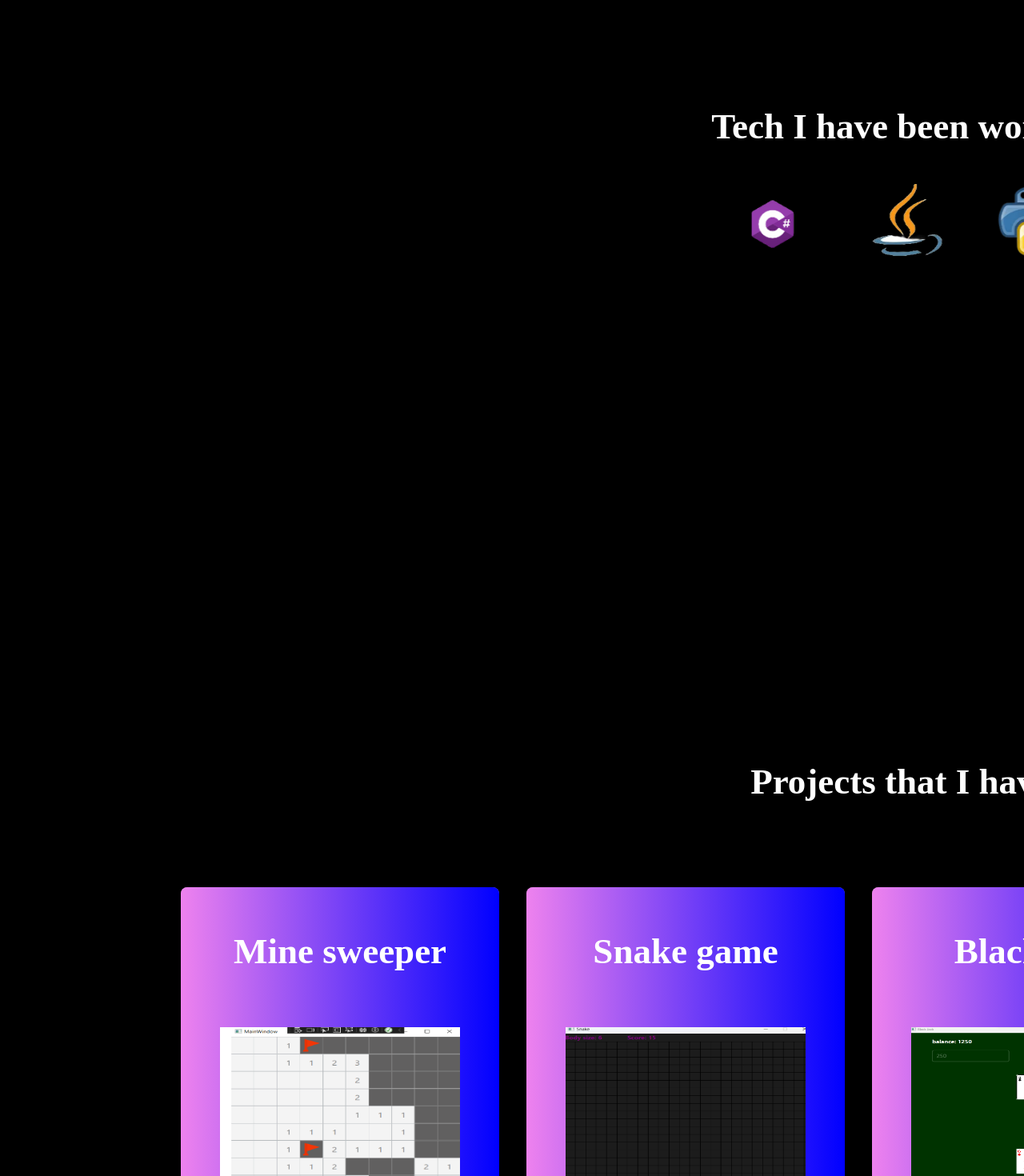
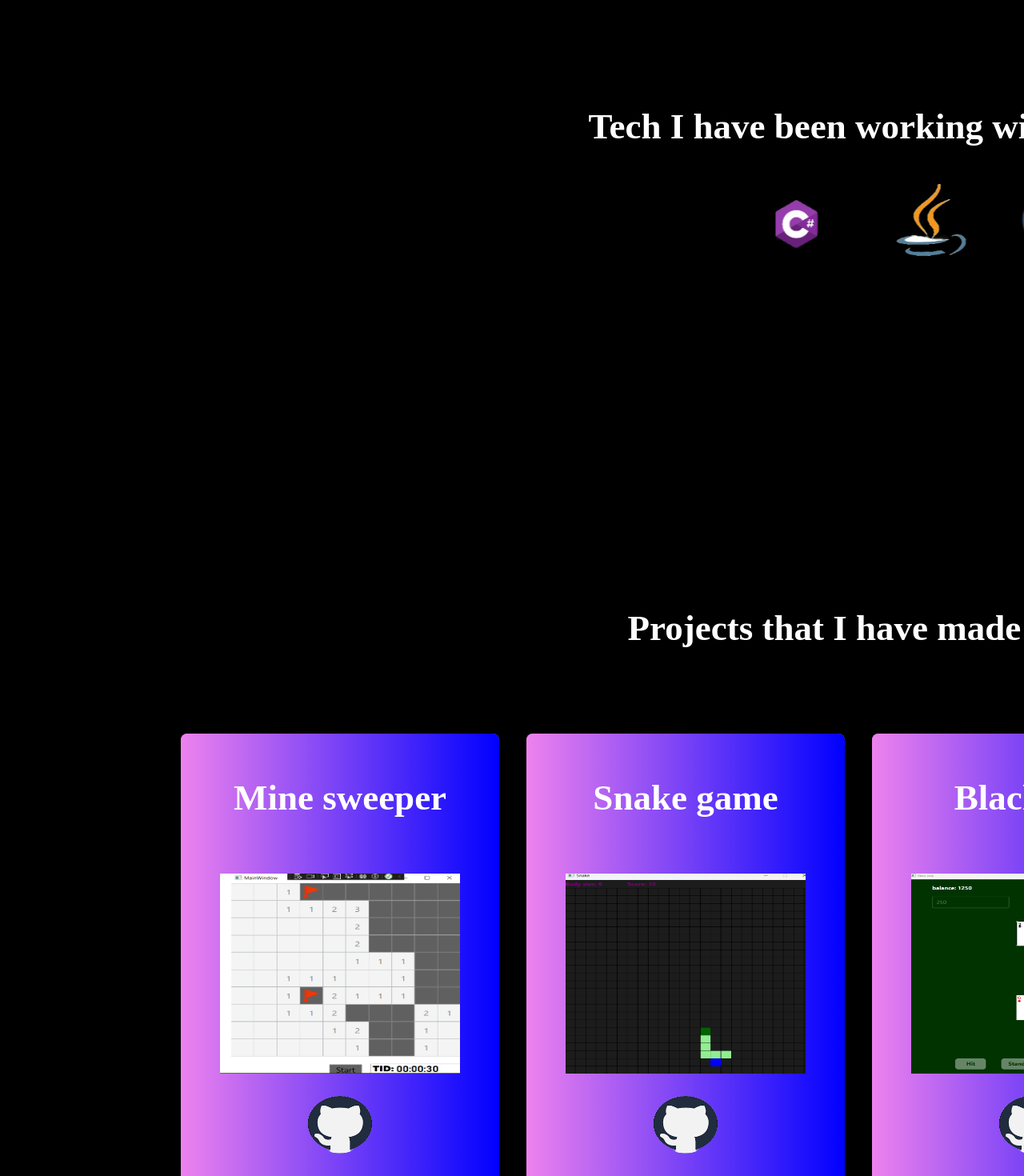
Before and after one commit to DARPZZ/Personal-website, a React (Vite) app in the folder website/: page /#/ in a window 1280 px wide. Shown: the part 920-2390 px from the top of the page at 80% size. Built offline with nearby package versions, Linux system fonts and the light colour scheme.

Commit message:
Update css  og navbar

```diff
--- a/website/src/Components/GithubProjects.tsx
+++ b/website/src/Components/GithubProjects.tsx
@@ -19,7 +19,7 @@ const GitHubProjectComponent: React.FC<Props> = ({ project }) => {
   return (
     <div className='container'>
       <div className='card-style'>
-        <div className='project-header'>
+        <div className='project-name'>
           <h2>{project.name}</h2>
         </div>
         <p>
--- a/website/src/Components/NavBar.tsx
+++ b/website/src/Components/NavBar.tsx
@@ -68,7 +68,6 @@ function NavBar() {
                     </Routes>
                 </div>
             </div>
-            <div className='navbar-placeholder'></div>
         </>
     );
 }
--- a/website/src/Components/Projects.css
+++ b/website/src/Components/Projects.css
@@ -9,6 +9,12 @@
 
 }
 .project-header{
+    position: relative;
+    right: 8%;
+    color: white;
+    font-size: 30px;
+}
+.project-name{
     color: white;
     font-size: 30px;
 }
--- a/website/src/Components/Technologies.css
+++ b/website/src/Components/Technologies.css
@@ -24,11 +24,13 @@
         transform: translateX(calc(100% + 50px));
     }
     100% {
-        transform: translateX(calc(-100% - 500px));
+        transform: translateX(calc(-100% - 400px));
     }
 }
-
-.header{
+.header {
+    position: relative;
     color: white;
     font-size: 30px;
+    text-align: center;
+    right: 8%;
 }
--- a/website/src/Components/home.css
+++ b/website/src/Components/home.css
@@ -8,6 +8,6 @@
   }
 .proc{
   position: relative;
-    margin-top: 30%;
+    margin-top: 20%;
     width: 100%;
 }
```
